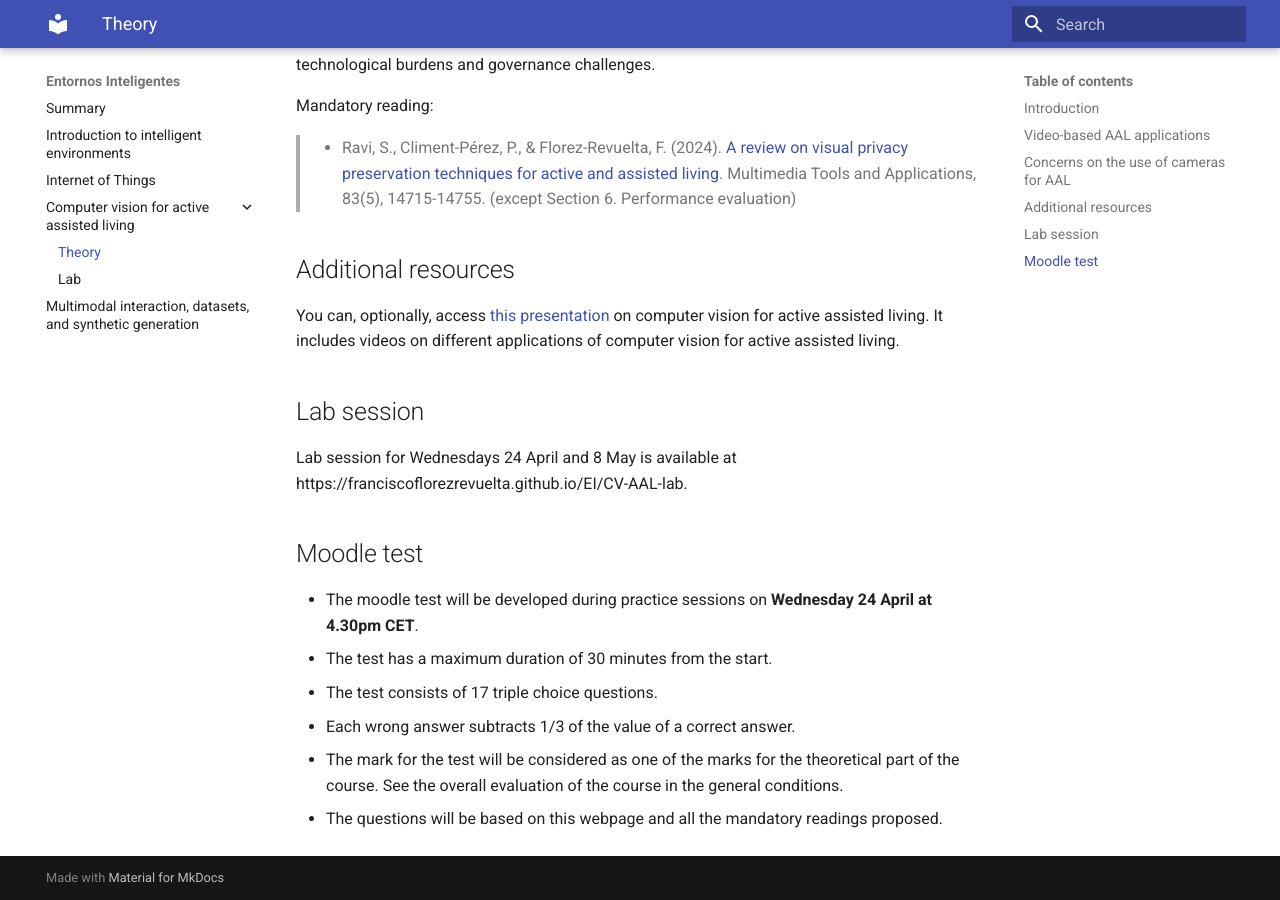
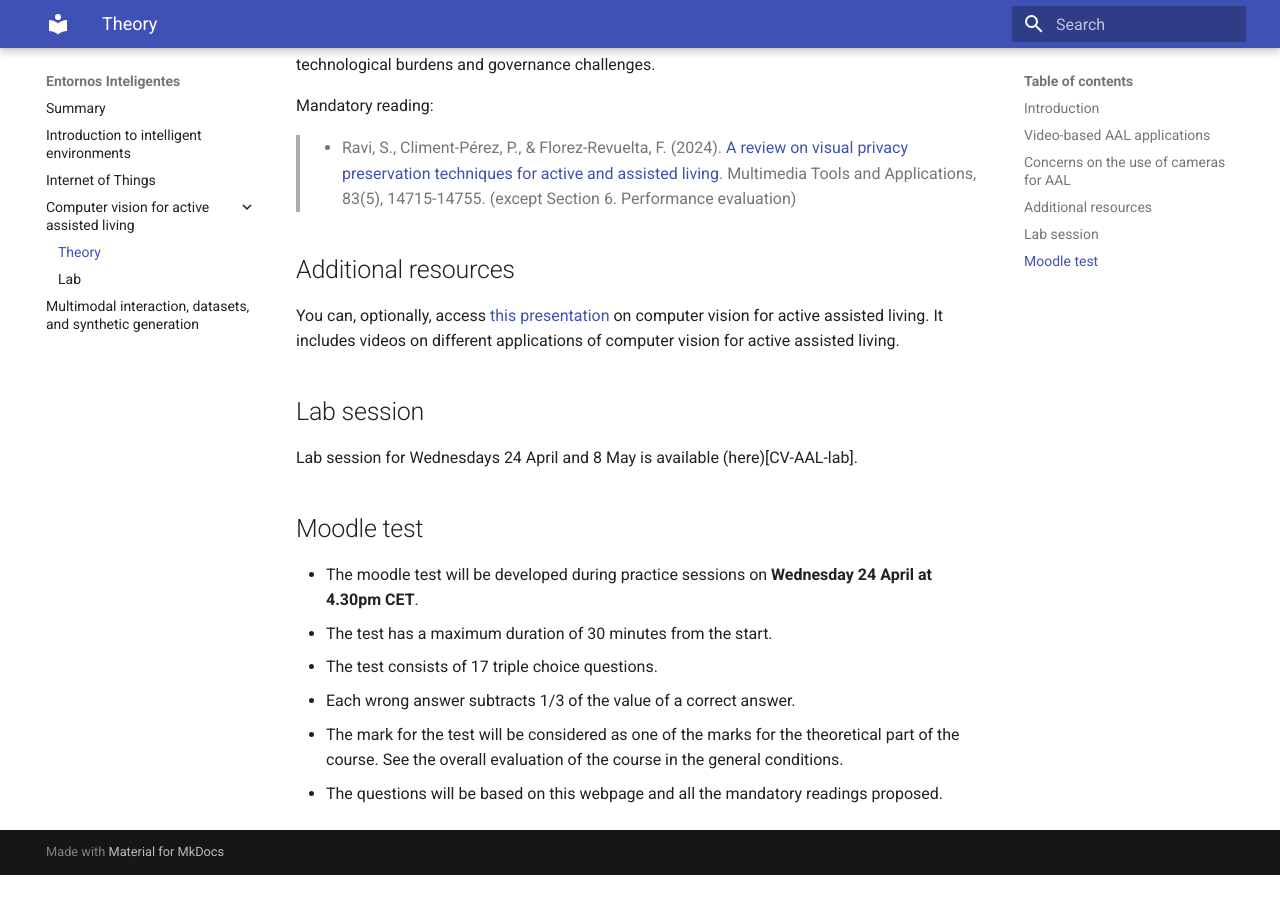
Before and after one commit to FranciscoFlorezRevuelta/EI, an MkDocs documentation site: the page built from docs/CV_AAL.md, in a window 1280 px wide and 900 px high, scrolled down 2941 px. Built offline with MkDocs 1.6.1 and Material for MkDocs 9.7.7, drawn with Linux system fonts in a browser that asks for light colours; after the commit the page ends 3816 px from its top, so only the background shows below that.

Commit message:
Update CV_AAL.md

```diff
--- a/docs/CV_AAL.md
+++ b/docs/CV_AAL.md
@@ -46,7 +46,7 @@ Mandatory reading:
 You can, optionally, access [this presentation](https://unialicante-my.sharepoint.com/:b:/g/personal/francisco_florez_mscloud_ua_es/EV6lRC852G9MjgbBQhShivoBn33XyH_xREwvXbj2u2s65g?e=nztneB) on computer vision for active assisted living. It includes videos on different applications of computer vision for active assisted living.
 
 ## Lab session
-Lab session for Wednesdays 24 April and 8 May is available at https://franciscoflorezrevuelta.github.io/EI/CV-AAL-lab.
+Lab session for Wednesdays 24 April and 8 May is available (here)[CV-AAL-lab].
 
 ## Moodle test
 
```
